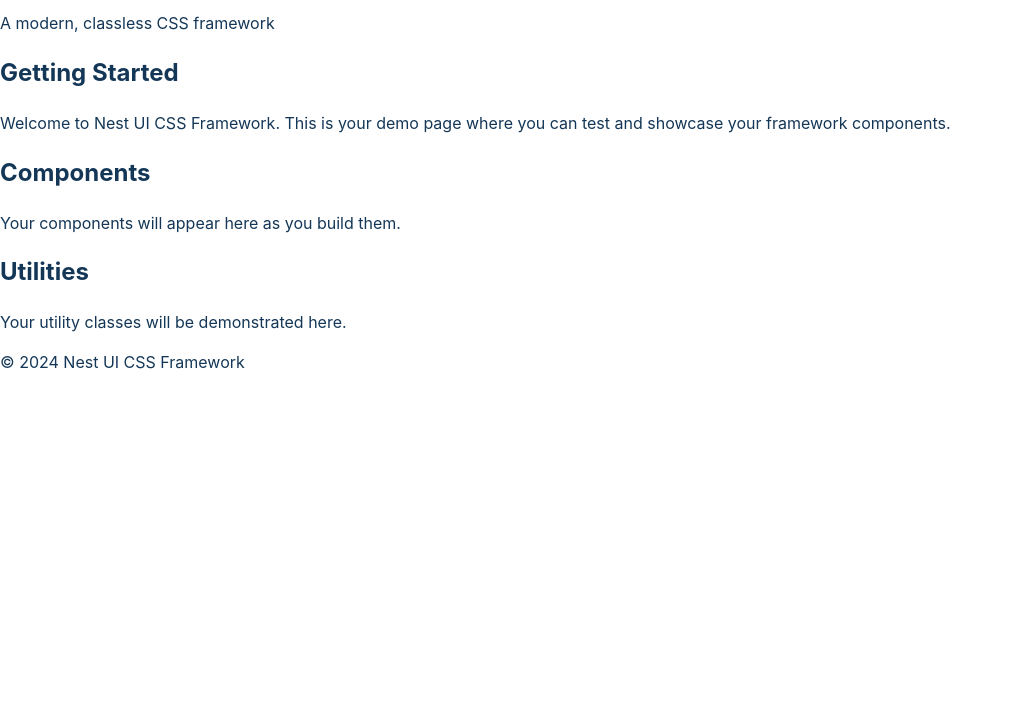
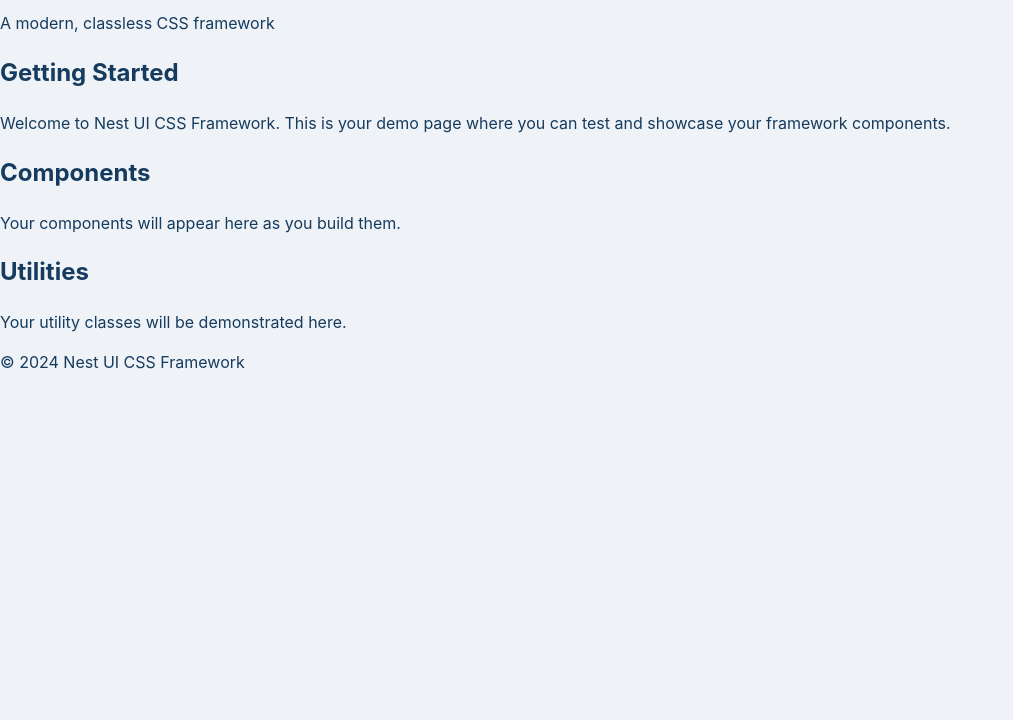
Before and after one commit to barry-napier/nest, a website: page public/index.html in a window 1280 px wide. Shown: the part 80-800 px from the top of the page, without its empty margins (0-1013 px from the left). Drawn offline with Linux system fonts and the light colour scheme; a web font is replaced by a local one.

Commit message:
Update CSS variables for text, background, and border roles to improve clarity and consistency; adjust layout styles to utilize new background variable.

```diff
--- a/public/assets/css/core/variables.css
+++ b/public/assets/css/core/variables.css
@@ -6,15 +6,19 @@
  */
 @layer nest.core {
   :root {
-    /* Text & Surface Roles */
-    --color-text-default: var(--color-gray-900);
+    /* Text Roles */
+    --color-text-default: var(--color-gray-800);
     --color-text-muted: var(--color-gray-600);
     --color-text-inverse: var(--color-white);
+
+    /* Background & Surface Roles */
+    --color-background-default: var(--color-gray-100);
     --color-surface-default: var(--color-white);
-    --color-surface-muted: var(--color-gray-50);
-    --color-surface-elevated: var(--color-white);
+
+    /* Border Roles */
     --color-border-default: var(--color-gray-200);
     --color-border-muted: var(--color-gray-100);
+    --color-border-inverse: var(--color-white);
 
     /* Link Semantic Tokens */
     --link-color: var(--color-light-blue-600);
--- a/public/assets/css/elements/layout/base.css
+++ b/public/assets/css/elements/layout/base.css
@@ -16,7 +16,7 @@
     -moz-osx-font-smoothing: grayscale;
     text-size-adjust: 100%;
     color: var(--color-text-default);
-    background-color: var(--color-surface-default);
+    background-color: var(--color-background-default);
   }
 
   body {
@@ -26,6 +26,6 @@
     font-weight: var(--font-normal, 400);
     line-height: var(--line-height-body);
     color: var(--color-text-default);
-    background-color: var(--color-surface-default);
+    background-color: var(--color-background-default);
   }
 }
```
